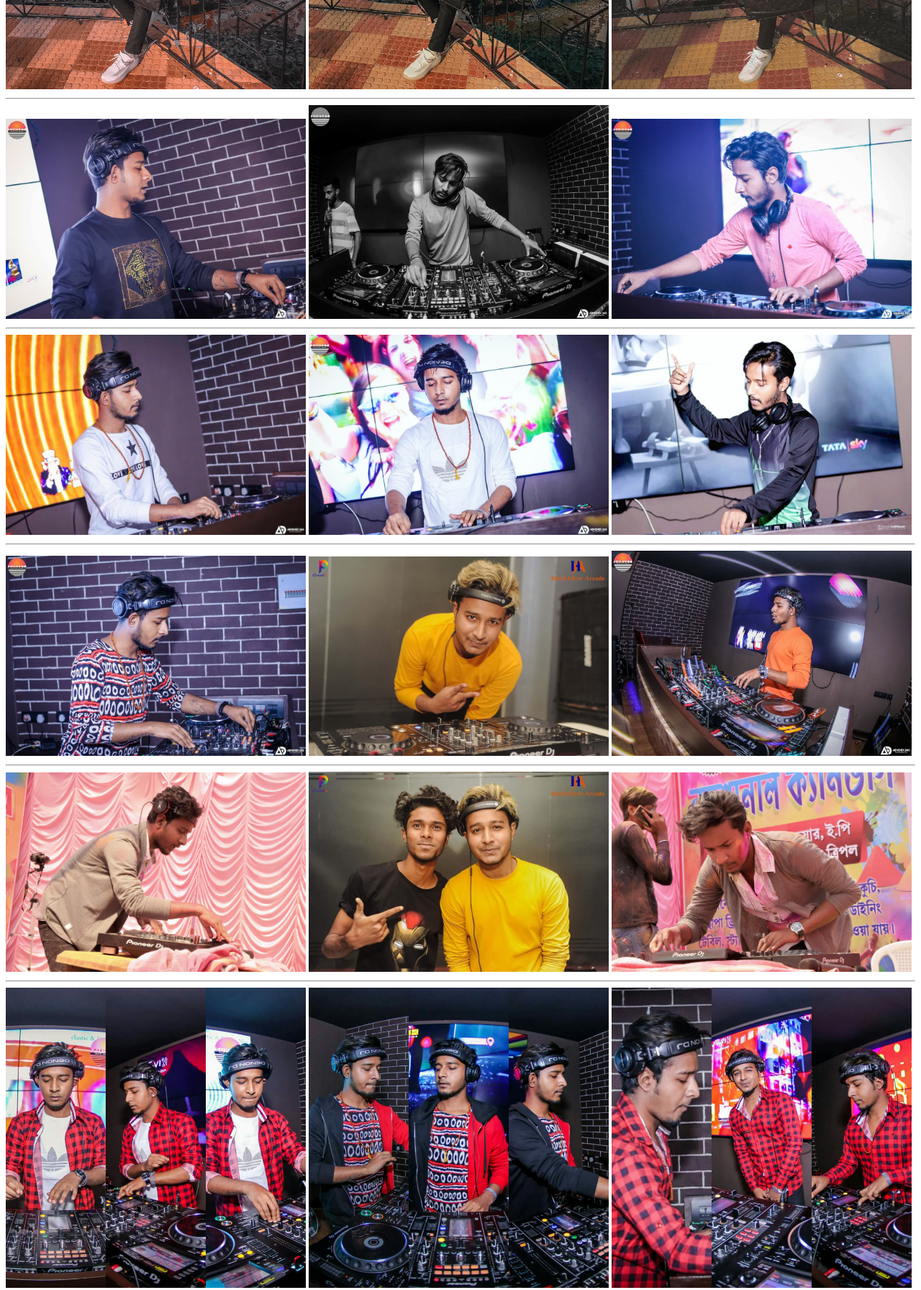
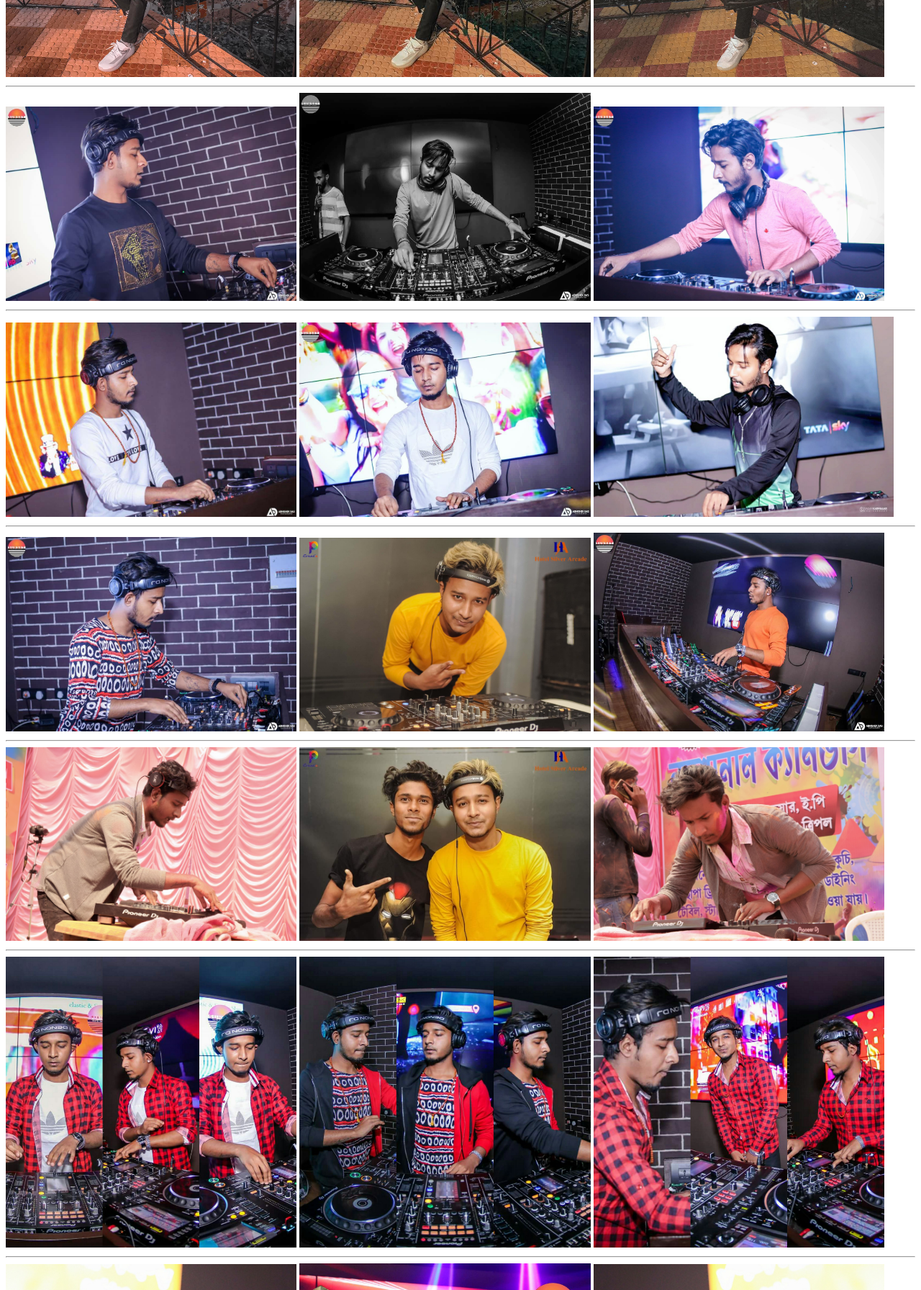
Before and after one commit to thelostsoulhere/profile, a plain HTML site: page gallery.html in a window 1280 px wide. Shown: the part 440-2232 px from the top of the page at 72% size. Drawn offline with Linux system fonts and the light colour scheme.

Commit message:
percent changes

```diff
--- a/gallery.html
+++ b/gallery.html
@@ -7,33 +7,33 @@
     <title>Gallery</title>
 </head>
 <body>
-    <img src="Gallery/aa.jpg" alt="aa" width="33%">
-    <img src="Gallery/aab.jpg" alt="aaB" width="33%">
-    <img src="Gallery/aac.jpg" alt="aac" width="33%">
+    <img src="Gallery/aa.jpg" alt="aa" width="32%">
+    <img src="Gallery/aab.jpg" alt="aaB" width="32%">
+    <img src="Gallery/aac.jpg" alt="aac" width="32%">
 <br> <hr>
-    <img src="Gallery/b1.jpg" alt="b1" width="33%" >
-    <img src="Gallery/b2.jpg" alt="b2" width="33%" >
-    <img src="Gallery/b3.jpg" alt="b3" width="33%" >
+    <img src="Gallery/b1.jpg" alt="b1" width="32%" >
+    <img src="Gallery/b2.jpg" alt="b2" width="32%" >
+    <img src="Gallery/b3.jpg" alt="b3" width="32%" >
 <br> <hr>
-    <img src="Gallery/ba.jpg" alt="ba" width="33%">
-    <img src="Gallery/bb.jpg" alt="bb" width="33%">
+    <img src="Gallery/ba.jpg" alt="ba" width="32%">
+    <img src="Gallery/bb.jpg" alt="bb" width="32%">
     <img src="Gallery/bc.jpg" alt="bc" width="33%">
 <br> <hr>
-     <img src="Gallery/c1.jpg" alt="c1" width="33%">
-     <img src="Gallery/c2.jpg" alt="c2" width="33%">
-     <img src="Gallery/a2.jpg" alt="a2" width="33%">
+     <img src="Gallery/c1.jpg" alt="c1" width="32%">
+     <img src="Gallery/c2.jpg" alt="c2" width="32%">
+     <img src="Gallery/a2.jpg" alt="a2" width="32%">
 <br> <hr>
-     <img src="Gallery/d1.jpg" alt="d1" width="33%">
-     <img src="Gallery/d2.jpg" alt="d2" width="33%">
-     <img src="Gallery/d3.jpg" alt="d3" width="33%">
+     <img src="Gallery/d1.jpg" alt="d1" width="32%">
+     <img src="Gallery/d2.jpg" alt="d2" width="32%">
+     <img src="Gallery/d3.jpg" alt="d3" width="32%">
 <br> <hr>
-    <img src="Gallery/Colage1.jpg" alt="col1" width="33%">
-    <img src="Gallery/colage2.jpg" alt="col2" width="33%">
-    <img src="Gallery/colage3.jpg" alt="col3" width="33%">
+    <img src="Gallery/Colage1.jpg" alt="col1" width="32%">
+    <img src="Gallery/colage2.jpg" alt="col2" width="32%">
+    <img src="Gallery/colage3.jpg" alt="col3" width="32%">
 <br> <hr>
-    <img src="Gallery/verti3 copy.jpg" alt="v3c" width="33%">
-    <img src="Gallery/verti2.jpg" alt="v2" width="33%">
-    <img src="Gallery/verti3.jpg" alt="v3" width="33%">
+    <img src="Gallery/verti3 copy.jpg" alt="v3c" width="32%">
+    <img src="Gallery/verti2.jpg" alt="v2" width="32%">
+    <img src="Gallery/verti3.jpg" alt="v3" width="32%">
     <br>
     <a href="index.html">HOME</a>
 </body>
```
